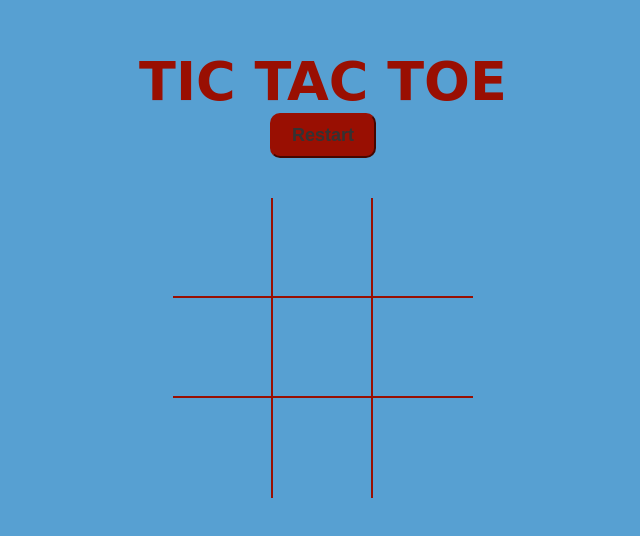
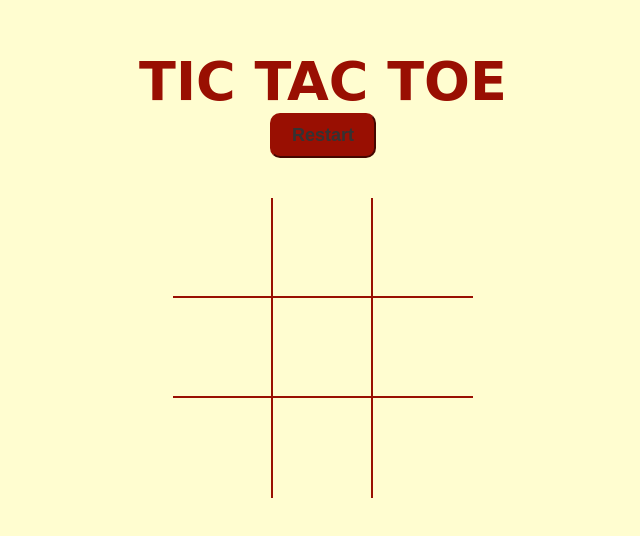
Before and after one commit to Nedyyaj/tictactoe, a plain HTML site: page index.html in a window 1280 px wide. Shown: the part 126-662 px from the top of the page, without its empty margins (317-957 px from the left). Drawn offline with Linux system fonts and the light colour scheme; a web font is replaced by a local one.

Commit message:
color updates

```diff
--- a/style.css
+++ b/style.css
@@ -26,7 +26,7 @@ h1 {
     justify-content: center;
     align-items: center;
     flex-direction: column;
-    background-color: #57A0D2;
+    background-color: #fffdd0;
 }
 
 #gameboard {
```
